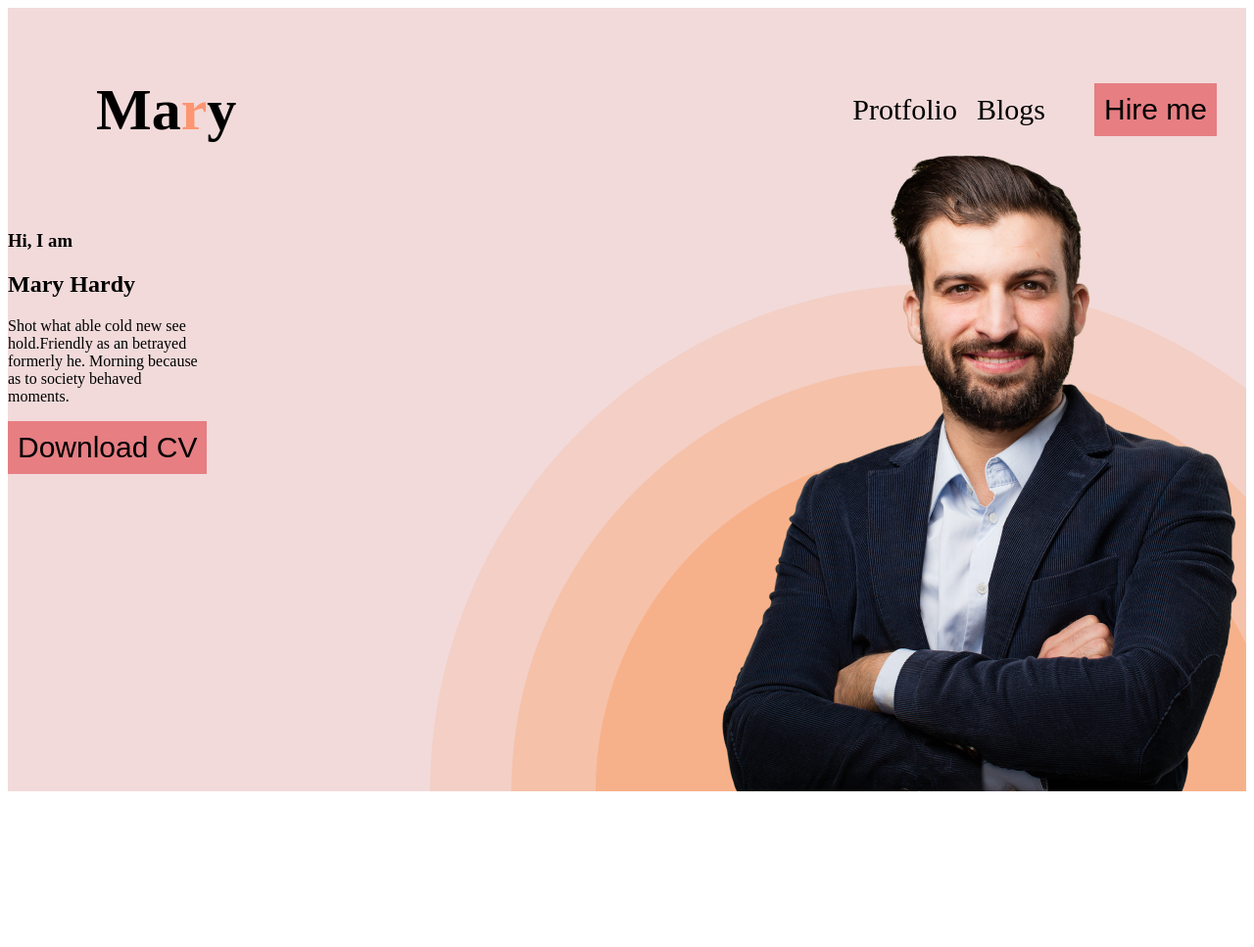
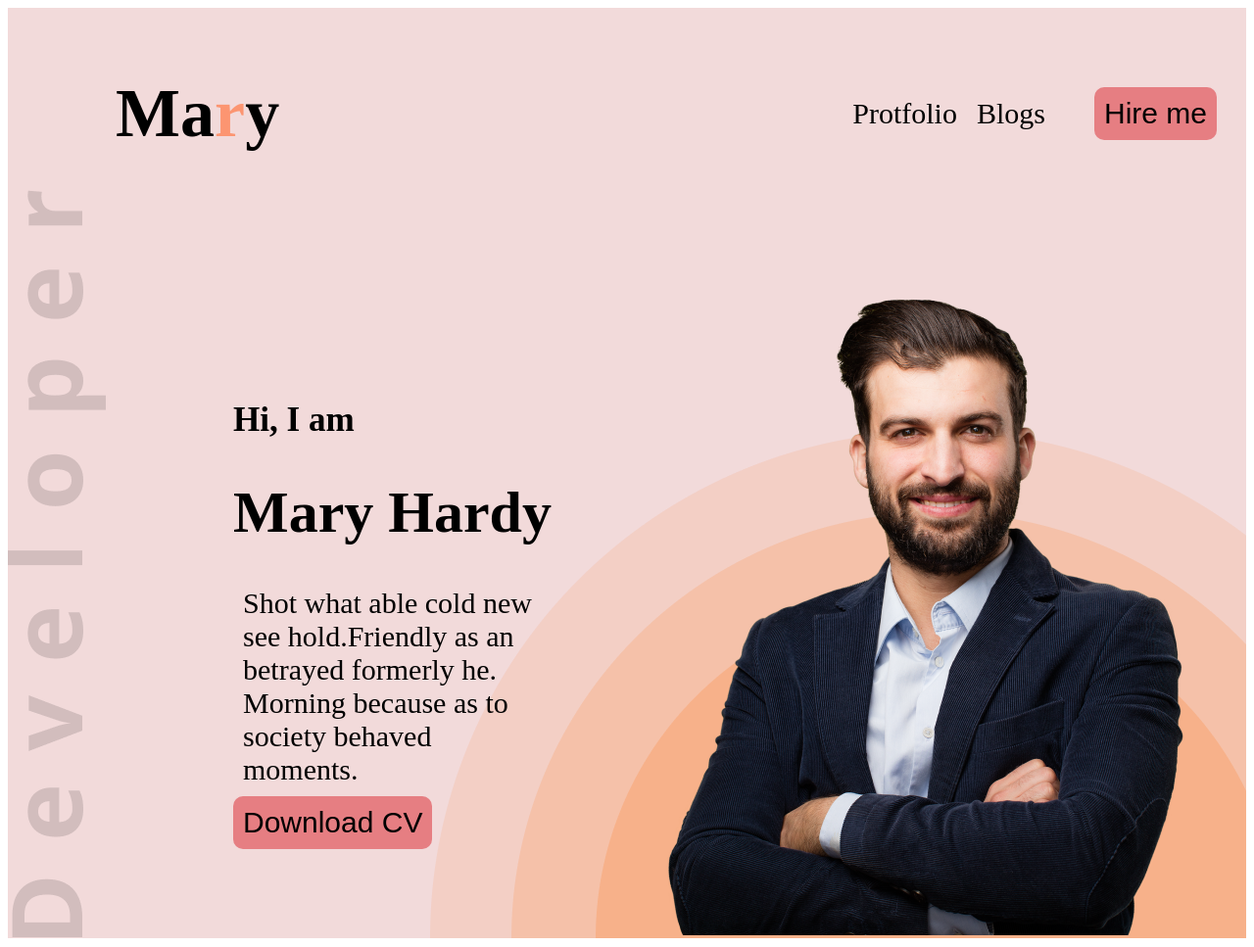
Before and after one commit to Emon-80/protfolio-website, a plain HTML site: page index.html in a window 1280 px wide. Shown: the whole page at 98% size. Before the commit the page ends 816 px from the top, so only its background shows below. Drawn offline with Linux system fonts and the light colour scheme.

Commit message:
added banner changes

```diff
--- a/index.html
+++ b/index.html
@@ -20,18 +20,34 @@
         </nav>
 
         <!-- banner style created -->
-        <div class="banner-container">
-            <section class="banner-title">
-                <h3>Hi, I am</h3>
-                <h2>Mary Hardy</h2>
-                <p class="banner-details">
-                    Shot what able cold new see hold.Friendly as an betrayed formerly he. Morning because as to society behaved moments.
-                </p>
-                <button class="btn-primary">Download CV</button>
+        <body class="banner">
+            <div class="banner-header">
 
-            </section>
+                <div class="banner-container" >
+                    <h3 class="banner-title">Hi, I am</h3>
+                    <h1 class="banner-subtitle">Mary Hardy</h1>
+                    <p class="banner-details">
+                        Shot what able cold new see hold.Friendly as an betrayed formerly he. Morning because as to society behaved moments.
+                    </p>
+                    <div>
+                        <button class="btn-primary">Download CV</button>
 
-        </div>
+
+                    </div>
+
+
+                </div>
+               <div class="img-hardy">
+                <img  src="./images/hardy.png" alt="">
+
+               </div>
+
+            </div>
+
+
+        </body>
+
+
     </header>
     <main>
 
--- a/protfolio.css/prot.css
+++ b/protfolio.css/prot.css
@@ -22,23 +22,24 @@
     font-size: 30px ;
     border: 0px;
     padding: 10px;
-    border-radius: 5px
-    padding: 10px;
+    border-radius: 10px;
+
+
 }
 .nav-title{
-    font-size: 60px;
+    font-size: 70px;
     justify-content: center;
-    padding: 20px;
-    margin-left: 70px;
+    padding: 10px;
+    margin-left: 100px;
 }
 .mary{
     color: rgba(255, 127, 80, 0.759);
 }
 .header-container{
-    height: 800px;
-    background-image: url('../images/hardy.png'), url('../images/header_bg.png');
+    height: 950px;
+    background-image: url('../images/developer.png'), url('../images/header_bg.png');
     background-repeat: no-repeat;
-    background-position: bottom right;
+    background-position:bottom left, bottom right;
     background-color:  rgb(242, 218, 218)
 }
 .nav-li-btn{
@@ -46,11 +47,34 @@
     justify-content: center;
     padding: 10px;
     margin:0px 20px;
+
+
 }
+
+/* banner info */
+
 .banner-details{
-    width: 200px;
+    width: 300px;
+    /* text-align: center; */
+    margin: 10px;
+}
+
+.banner-header{
+    display: flex;
+    justify-content: space-between;
+    margin: 50px 30px 5px 200px;
+    /* text-align: center; */
+}
+.img-hardy{
+    position: bottom right;
+    margin: 5px 5px 0px 30px;
+    padding-bottom: 0px;
+    padding-right: 20px;
 }
 .banner-container{
-    align-items:bottom center;
+    margin:100px 30px;
+    font-size: 30px;
+}
+}
 
 }
```
